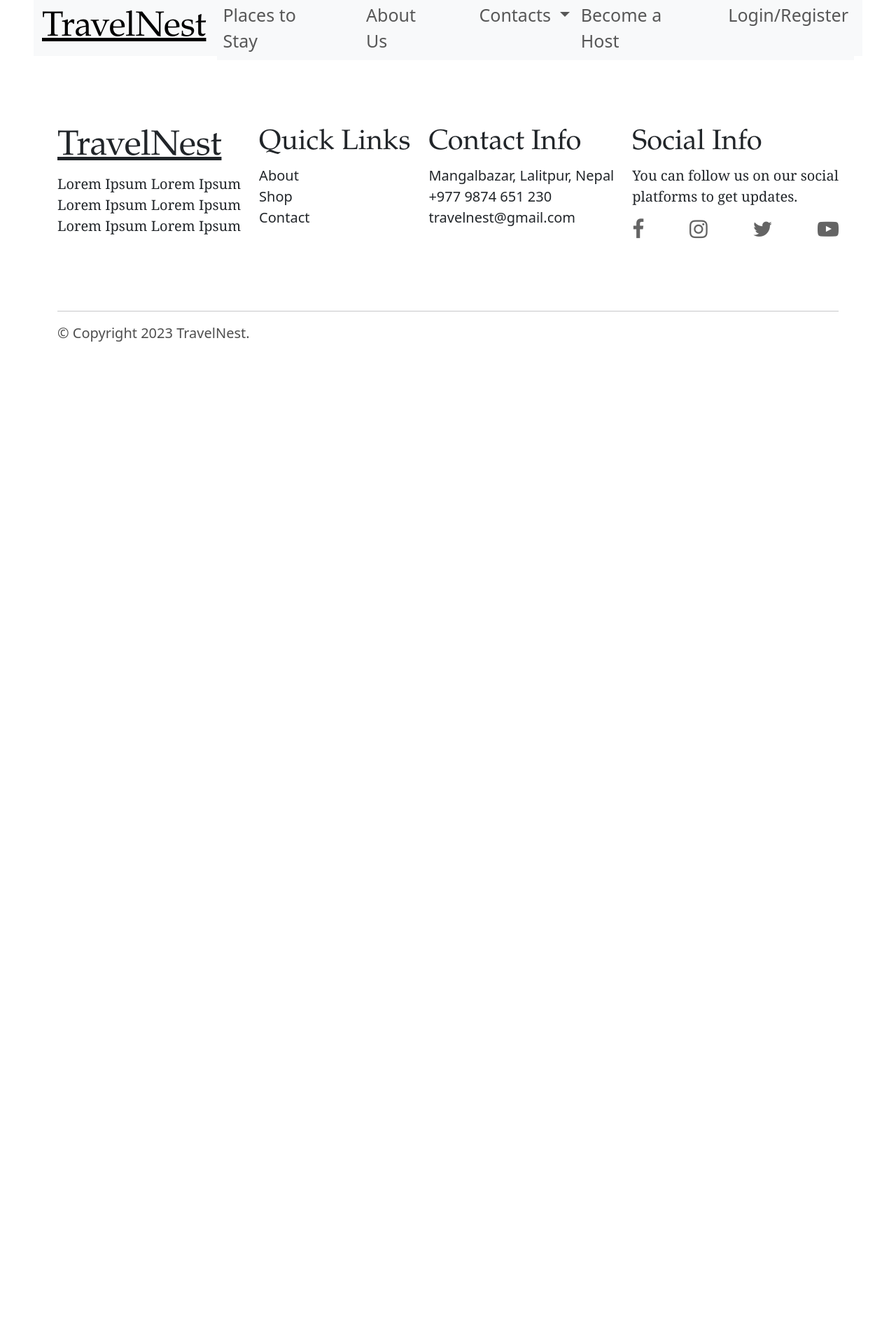
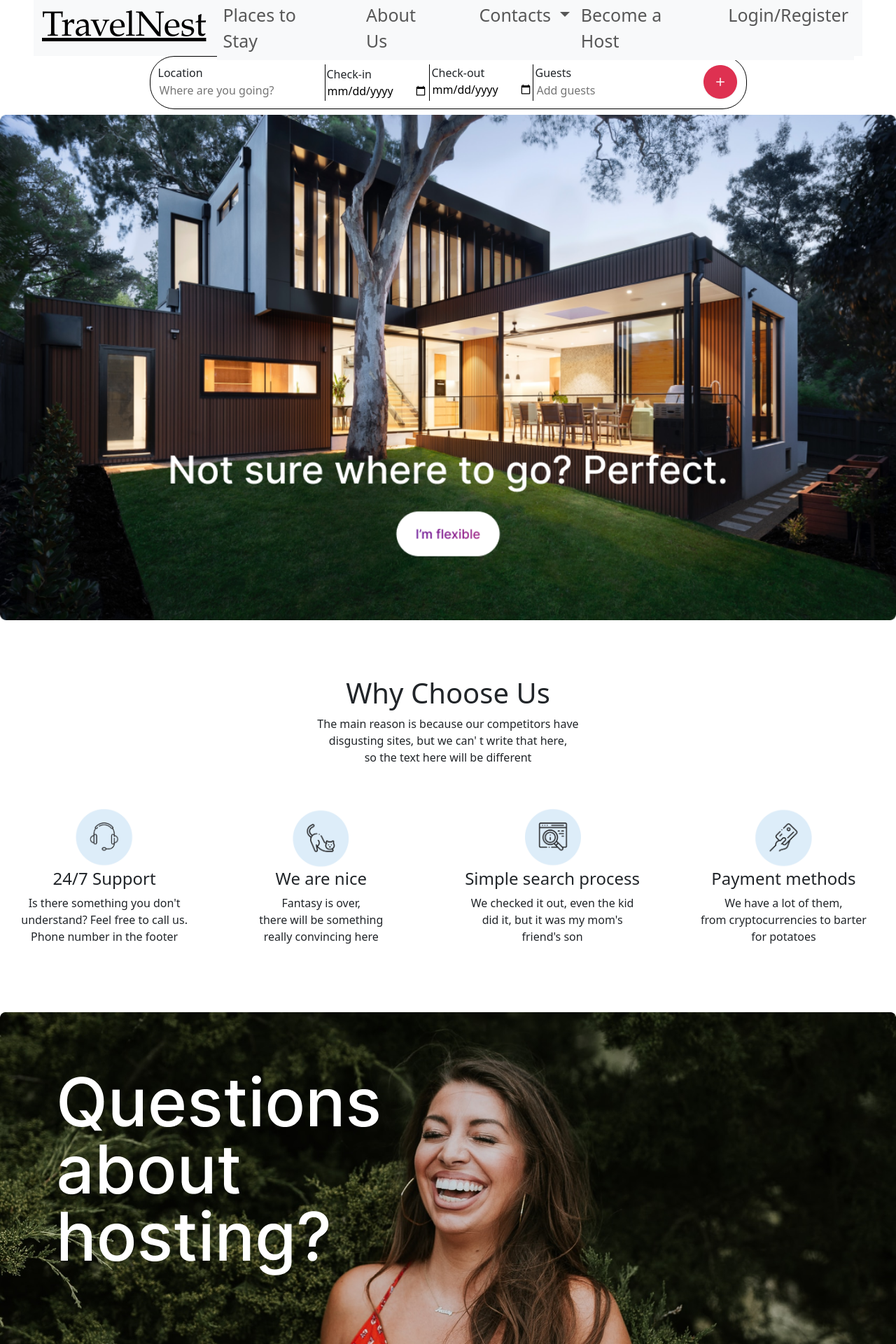
Before and after one commit to ruby222001/Travel_Nest, a Django app: page / in a window 1280 px wide. Shown: the top 1920 px of the page at 70% size. Before the commit the page ends 488 px from the top, so only its background shows below. Run offline with Django 4.2, Linux system fonts and the light colour scheme; some libraries are stand-ins or nearby versions.

Commit message:
home page

```diff
--- a/travelnest/contents/urls.py
+++ b/travelnest/contents/urls.py
@@ -2,5 +2,5 @@ from django.urls import path
 from . import views
 
 urlpatterns = [
-    path('',views.hoe,name='home'),
+    path('',views.home,name='home'),
 ]
--- a/travelnest/contents/views.py
+++ b/travelnest/contents/views.py
@@ -4,4 +4,4 @@ from django.shortcuts import render, HttpResponse
 
 
 def home(request):
-    return render(request, 'base.html')
+    return render(request, 'index.html')
--- a/travelnest/static/style.css
+++ b/travelnest/static/style.css
@@ -1,3 +1,4 @@
+/* base.html */
 #name {
     font-size: 50px;
     text-decoration: underline;
@@ -6,6 +7,10 @@
 
 .navbar.navbar-expand-lg {
     height:80px;
+}
+
+body {
+    overflow-x: hidden;
 }
 
 .row{
@@ -109,3 +114,37 @@
         gap:11px;
     }
 }
+
+
+/* index.html */
+
+#us{
+    margin:80px 0px;
+}
+
+.top{
+    text-align: center;
+    margin-bottom: 60px;
+}
+
+.choose{
+    display: flex;
+    justify-content: center;
+}
+
+.about{
+    text-align: center;
+}
+
+.about img{
+    width:30%;
+}
+
+.filter2{
+    display: flex;
+    border: 1px solid black;
+    border-radius: 35px;
+    padding: 11px;
+    width: fit-content;
+    gap:3px;
+}
--- /dev/null
+++ b/travelnest/templates/index.html
@@ -0,0 +1,70 @@
+{% extends 'base.html' %}
+{% load static %}
+{% block content %}
+
+<section class="row1" id="filter">
+    <div class="filter1 d-flex justify-content-center mb-2">
+        <form class="filter2">
+            <div>
+                <label>Location</label><br/>
+                <input type="text" placeholder="Where are you going?" style="border: none;"/>
+            </div>
+            <div style="border-left: 1px solid black; border-right: 1px solid black; padding: 2px;">
+                <label>Check-in</label><br/>
+                <input type="date" placeholder="Add dates" style="border: none;"/>
+            </div>
+            <div style="border-right: 1px solid black;">
+                <label>Check-out</label><br/>
+                <input type="date" placeholder="Add dates" style="border: none;"/>
+            </div>
+            <div>
+                <label>Guests</label><br/>
+                <input type="guests" placeholder="Add guests" style="border: none;"/>
+            </div>
+            <div>
+                <img src="{% static 'images/add.png' %}"/>
+            </div>
+        </form>
+    </div>
+</section>
+<section class="row1" id="slider">
+    <img src="{% static 'images/slider.png' %}" style="width: 100%;"/>
+</section>
+<section class="row1" id="us">
+    <div>
+        <div class="top">
+            <h1>Why Choose Us</h1>
+            <p>The main reason is because our competitors have<br/> disgusting sites, but we can' t write that here,<br/> so the text here will be different</p>
+        </div>
+        <div class="choose">
+            <div class="about">
+                <img src="{% static 'images/headphone.png' %}"/>
+                <h4>24/7 Support</h4>
+                <p>Is there something you don't<br/> understand? Feel free to call us.<br/> Phone number in the footer</p>
+            </div>
+            <div class="about">
+                <img src="{% static 'images/cat.png' %}"/>
+                <h4>We are nice</h4>
+                <p>Fantasy is over,<br/> there will be something<br/> really convincing here</p>
+            </div>
+            <div class="about">
+                <img src="{% static 'images/search.png' %}"/>
+                <h4>Simple search process</h4>
+                <p>We checked it out, even the kid<br/> did it, but it was my mom's<br/> friend's son</p>
+            </div>
+            <div class="about">
+                <img src="{% static 'images/payment.png' %}"/>
+                <h4>Payment methods</h4>
+                <p>We have a lot of them,<br/> from cryptocurrencies to barter<br/> for potatoes</p>
+            </div>
+        </div>
+    </div>
+</section>
+<section class="row1" id="hosting">
+    <img src="{% static 'images/hosting.png' %}" style="width: 100%;"/>
+</section>
+<section class="row1" id="reviews">
+    <h1 style="text-align: center; height: 500px; border:1px solid black;">Reviews</h1>
+</section>
+
+{% endblock %}
```
Also changed, not shown: travelnest/static/images/add.png (added), travelnest/static/images/cat.png (added), travelnest/static/images/headphone.png (added), travelnest/static/images/hosting.png (added), travelnest/static/images/menu.png (added), travelnest/static/images/payment.png (added), travelnest/static/images/search.png (added), travelnest/static/images/slider.png (added), travelnest/static/images/user.png (added). Lines whose indentation alone changed are shown as unchanged.
